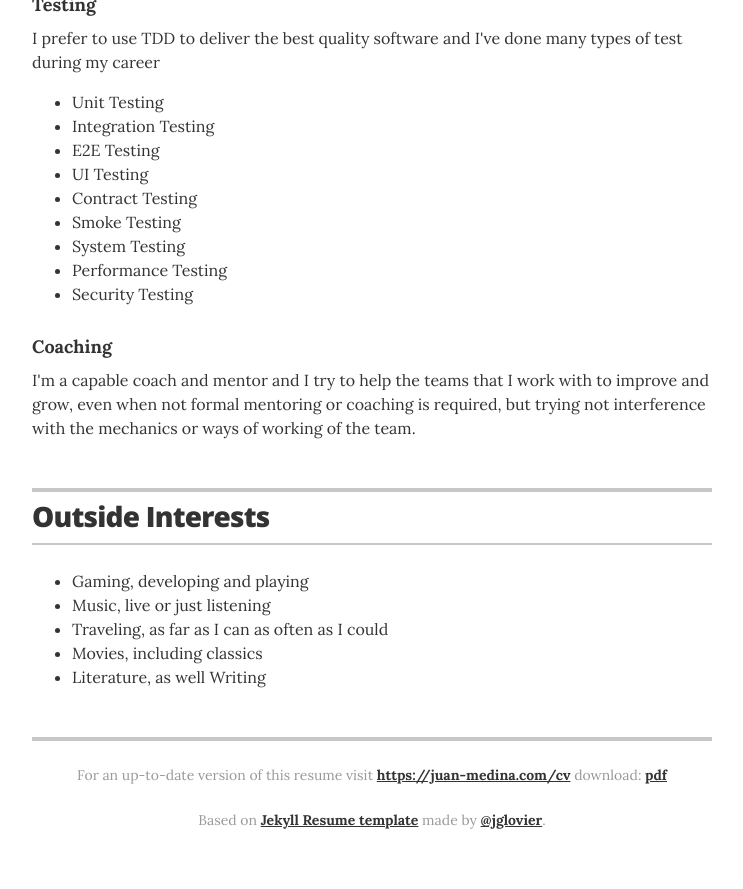
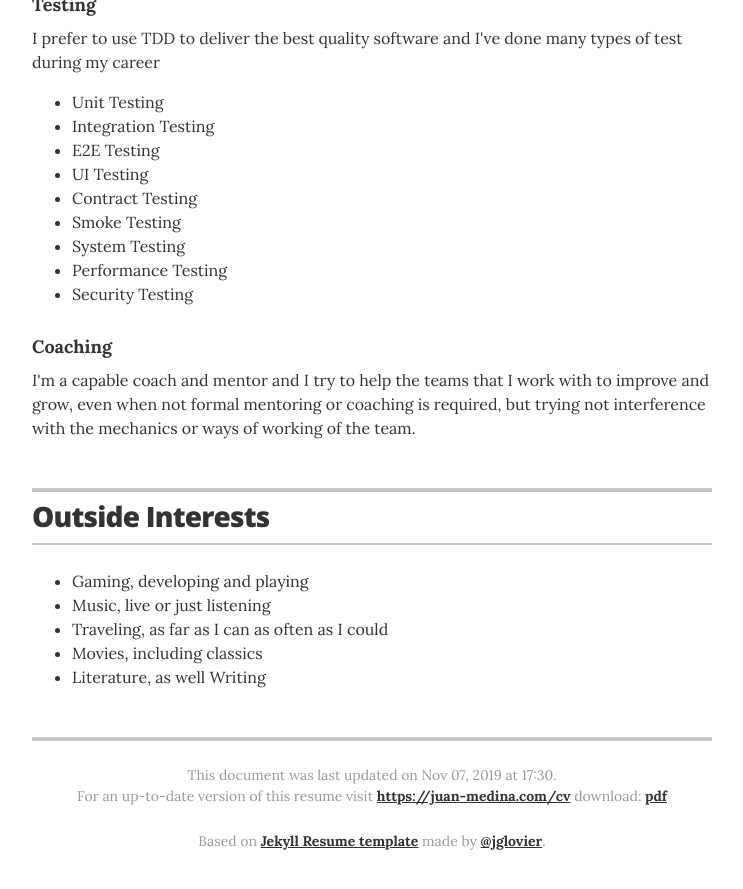
Before and after one commit to juan-medina/cv, a Jekyll site: the page built from index.html, in a window 1280 px wide and 900 px high, scrolled down 12292 px. Shown: the top 889 px of the window, without its empty margins (268-1011 px from the left). Built offline with Jekyll 4.4.1, drawn with Linux system fonts in a browser that asks for light colours.

Commit message:
adding date

```diff
--- a/_layouts/resume.html
+++ b/_layouts/resume.html
@@ -251,6 +251,7 @@
       {% endif %}
 
       <footer class="page-footer">
+        <p class="footer-line">This document was last updated on {{ "now" | date: "%b %d, %Y at %H:%M" }}.</p>
         <p class="footer-line">For an up-to-date version of this resume visit <a href="https://juan-medina.com/cv">https://juan-medina.com/cv</a> download: <a href="Juan_Medina_Resume.pdf">pdf</a></p>
         <br/>
         <p class="footer-line">Based on <a href="https://github.com/jglovier/resume-template">Jekyll Resume template</a> made by <a href="http://twitter.com/jglovier">@jglovier</a>.</p>
```
Also changed, not shown: 1 other file.
